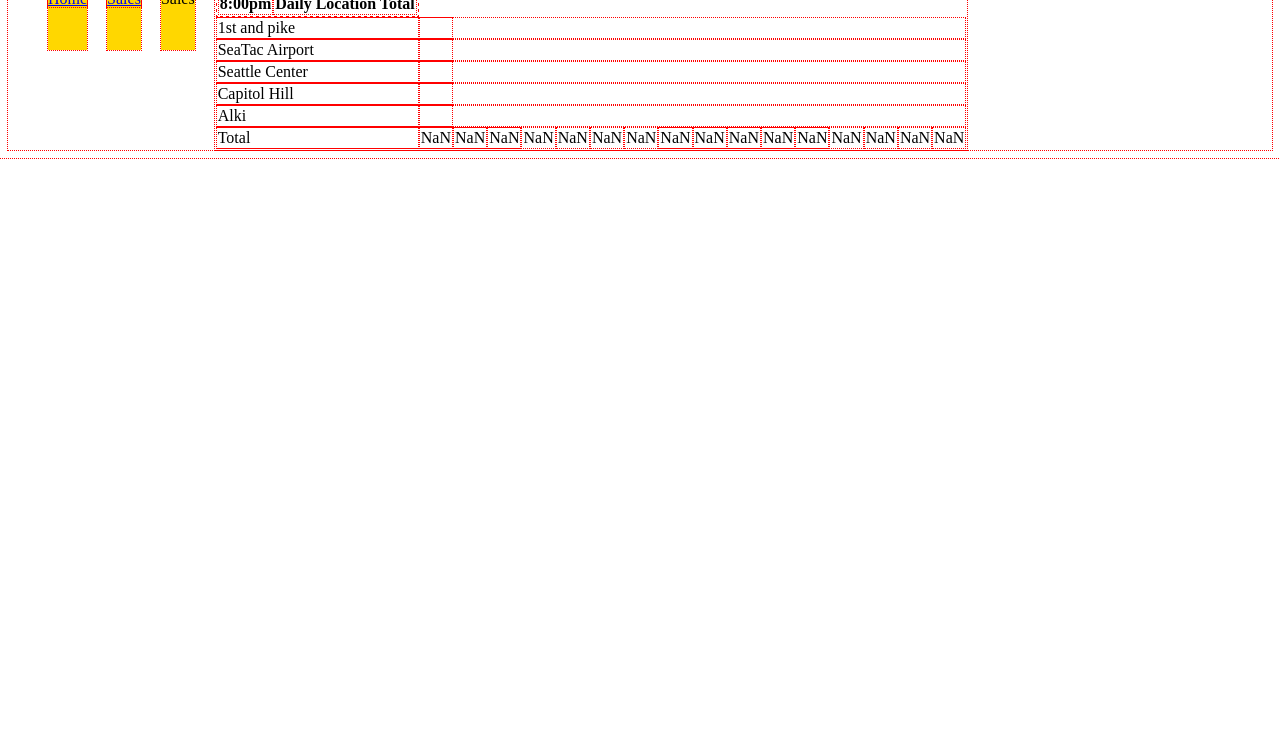
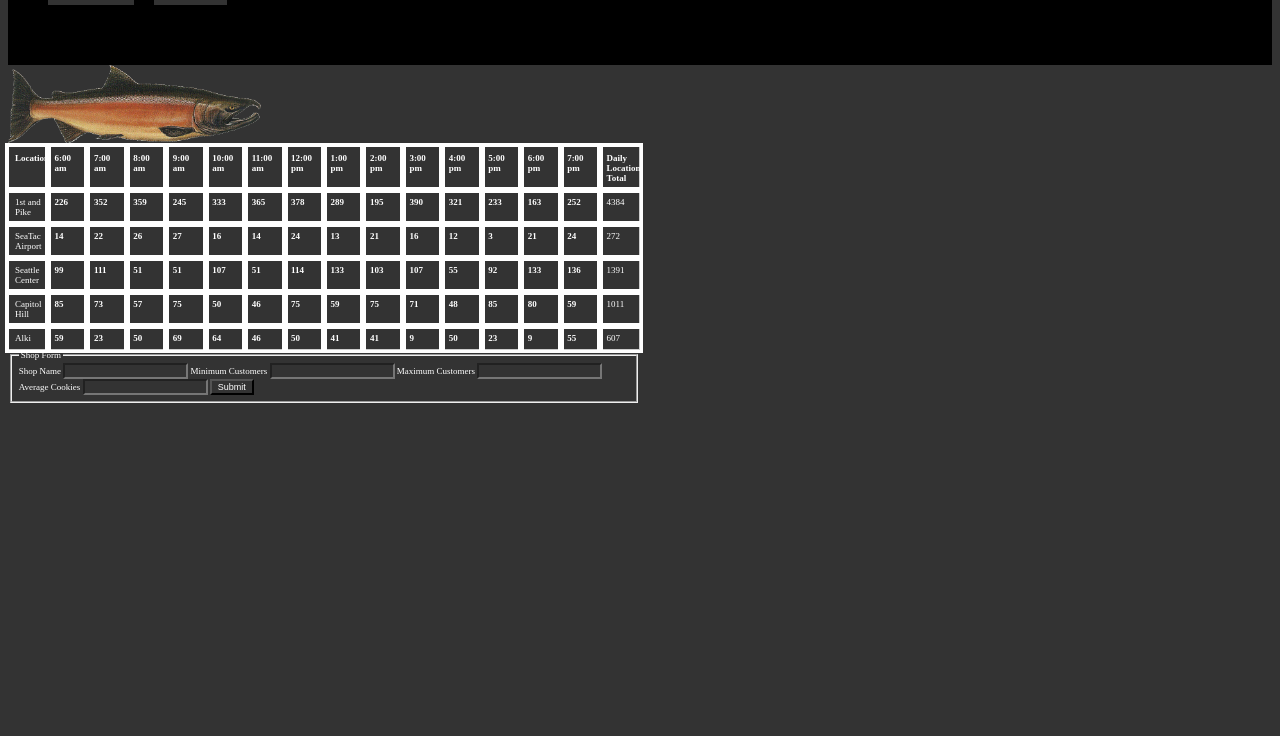
Before and after one commit to rttgg/Cookie-Stand, a plain HTML site: page html/sales.html in a window 1280 px wide. Shown: the part 64-800 px from the top of the page. Drawn offline with Linux system fonts and the light colour scheme.

Commit message:
adding img and styling

```diff
--- a/css/style.css
+++ b/css/style.css
@@ -1,50 +1,59 @@
-*{
-    box-sizing: border-box;
-    outline: dotted red 1px;
-
-}
-
-/* header {
-    background-color: blue;
-    height: 120px;
-
-} */
-
-nav {
-    padding-top: 30px;
 
 
-}
 
-nav li {
+header {
+    background-color:black;
+    height: 120px;
+  }
+
+  nav li {
     float: left;
     height: 60px;
-    background-color: gold;
     margin-right: 20px;
-}
+    list-style: none;
+  }
 
-main li {
-    float: left;
-    width: 200px;
-    white-space: nowrap;
-    overflow: hidden;
+  a {
+    font-size: 35px;
+  }
+  table, th, td {
+    border: 1px solid black;
+    border-collapse: collapse;
+    table-layout: fixed;
+    outline-style: solid;
+  }
 
-}
+  table {
+    width: 50%;
+    border-collapse: collapse;
+  }
 
-main ul {
-    width: 600px;
-    overflow: hidden;
-    padding: 0;
-    margin: auto;
+  th {
+    background: #333;
+    color: white;
+    font-weight: bold;
+  }
+  th, td {
+      background: #333;
+    padding: 6px;
+    border: 1px solid #ccc;
+    text-align: left;
+  }
+  *{
+    font-size: 9px;
+    background-color: #333;
+    color: white;
+  }
 
-}
+  img{
+    width: 20%;
+  }
 
-ul {
-    list-style: none;
+  ul{
+      color: mediumslateblue;
+  }
 
-}
+  form {
+      width: 50%;
 
-img {
-    width: 200px;
-    height: 200px;
-}
+  }
--- a/html/sales.html
+++ b/html/sales.html
@@ -1,30 +1,56 @@
-<!-- Calculate Daily Sales Projections (sales.html)
-We're going to assemble this web application bit by bit.!> -->
+<!DOCTYPE html>
+<html lang="en">
+<head>
 
+    <link rel="stylesheet" href="../css/style.css">
+    <title>Sales page</title>
+</head>
 
-
-<!DOCTYPE html>
-<html>
-    <head>
-        <title>Cookie-Stand-Sales</title>
-        <link rel="stylesheet" href="../css/style.css">
-    </head>
 <body>
     <header>
         <nav>
             <ul>
                 <li><a href="./index.html">Home</a></li>
-                    <li><a href="./sales.html">Sales</a></li>
-                    <li>Sales</li>
+                <li><a href="../html/sales.html">Sales</a></li>
             </ul>
         </nav>
     </header>
-        <main>
-            <table id="table-for-store">
 
-            </table>
+    <div id="masterImage">
+    <div id="addImageURL">
+    </div>
+  </div>
+  <table id="table head"></table>
+  <table id="1st and Pike"></table>
+  <table id="SeaTac Airport"></table>
+  <table id="Seattle Center"></table>
+  <table id="Capitol Hill"></table>
+  <table id="Alki"></table>
 
-        </main>
+  <!-- //making form submit -->
+
+    <form id="shop form">
+        <fieldset>
+            <legend>
+                Shop Form
+            </legend>
+            <label for="locationName">Shop Name</label>
+            <input name="locationName" type="text">
+
+            <label for="minCust">Minimum Customers</label>
+            <input name="minCust" type="text">
+
+            <label for="maxCust">Maximum Customers</label>
+            <input name="maxCust" type="text">
+
+            <label for="avgCookies">Average Cookies</label>
+            <input name="avgCookies" type="text">
+
+            <input type="submit">
+
+        </fieldset>
+    </form>
 <script src="../js/app.js"></script>
+
 </body>
 </html>
--- a/js/app.js
+++ b/js/app.js
@@ -1,132 +1,189 @@
+
 'use strict';
+// I will build objects using the min customers, max customer and average cookie sales.
+//This will be done using the locations as variables
 
-var tableForStore = document.getElementById('table-for-store');
-var shop = [];
-var openHour = ['6:00am','7:00am','8:00am','9:00am','10:00am','11:00am','12:00pm','1:00pm','2:00pm','3:00pm','4:00pm','5:00pm','6:00pm','7:00pm','8:00pm'];
+//Global Var
+var storeNameTBEl;
+var thEl;
+var thElTotal;
+var tdEl;
+var addImageURL;
+var masterImageURL;
+// var addInformationURL;
 
+//Image DOM manipulation
+masterImageURL = document.getElementById('masterImage');
+addImageURL = document.createElement('img');
+addImageURL.src = '/salmon.png';
+masterImageURL.appendChild(addImageURL);
+// addInformationURL = document.createElement('1st and Pike');
+// addInformationURL.src =
 
-// creating my constructor
-var SalmonCookieShop = function(location, minCust, maxCust, avgCookiesPerCust, avgCookiesPerHour = []){
-  this.location = location;
-  this.minCust = minCust;
-  this.maxCust = maxCust;
-  this.avgCookiesPerCust = avgCookiesPerCust;
-  this.avgCookiesPerHour = avgCookiesPerHour;
+var openAt6am = function(i){
+  var cookiesPerHour = [];
+  if(i === 12){
+    cookiesPerHour[i] = i +'pm';
+    console.log(cookiesPerHour[i]);
+  }
+  cookiesPerHour[i] = i +'am';
+  console.log(cookiesPerHour[i]);
+  return cookiesPerHour;
 };
 
 
-// creating my objects for each shop
-shop.push(new SalmonCookieShop('1st and pike', 23, 65, 6.3));
-shop.push(new SalmonCookieShop('SeaTac Airport', 3, 24, 1.2));
-shop.push(new SalmonCookieShop('Seattle Center', 11, 38, 3.7));
-shop.push(new SalmonCookieShop('Capitol Hill', 20, 38, 2.3));
-shop.push(new SalmonCookieShop('Alki', 2, 16, 4.6));
+//This is my store constructor. I will be using this to build my stores
+var SalmonCookieShop = function(locationName,minCust,maxCust,avgCookies, cookiesSoldArr){
+  this.locationName = locationName;
+  this.minCust = minCust;
+  this.maxCust = maxCust;
+  this.avgCookies = avgCookies;
+  this.cooikesSoldArr = cookiesSoldArr;
+};
+
+//Using the constructor to create stores and pushing them to an array
+//I will be using this arry make my code more DRY
+var firstAndPike = new SalmonCookieShop('1st and Pike',23,65,6.3,[]);
+var seaTac = new SalmonCookieShop('SeaTac Airport',3,24,1.2,[]);
+var seattleCenter = new SalmonCookieShop('Seattle Center',11,38,3.7,[]);
+var capitolHill = new SalmonCookieShop('Capitol Hill',20,38,2.3,[]);
+var alki = new SalmonCookieShop('Alki',2,16,4.6,[]);
+
+var shopArray = [];
+
+shopArray.push(firstAndPike);
+shopArray.push(seaTac);
+shopArray.push(seattleCenter);
+shopArray.push(capitolHill);
+shopArray.push(alki);
+
+//These are the functions that the store objects will be using
+//This is the function to add the random number of cutomers and average cookies bought
+SalmonCookieShop.prototype.randomCookiesSales = function(randomCustomer,cooikesSoldArr,avgCookies){
+  var totalCookies = 0;
+  var cookiesPerHour;
+  cooikesSoldArr = [];
+  var calcSales = 0;
+  for(var i = 6; i < 12; i++){
+    calcSales= this.randomCustomer()* avgCookies;
+    cooikesSoldArr.push(Math.floor(calcSales));
+    totalCookies = totalCookies + calcSales;
+    openAt6am(i);
+    cookiesPerHour = openAt6am(i);
+    if(cookiesPerHour=== i + 'am'){
+      cookiesPerHour.push(Math.floor(calcSales));
+    }
+  }
+  console.log(cookiesPerHour);
+  for(var j = 0; j <=8;j++){
+    calcSales = randomCustomer * avgCookies;
+    if(j !== 0){
+      calcSales= this.randomCustomer()* avgCookies;
+      cooikesSoldArr.push(Math.floor(calcSales));
+      totalCookies = totalCookies + calcSales;
+    }
+    else{
+      j = 12;
+      calcSales= this.randomCustomer()* avgCookies;
+      cooikesSoldArr.push(+Math.floor(calcSales));
+      totalCookies = totalCookies + calcSales;
+      j = 0;
+    }
+  }
+  return [cooikesSoldArr,totalCookies];
+};
+
+//The function will used to add all the tags and elements to the DOM
+//td element will be created and will add the location
+//next we can add text to the td and the stores will be in.
+SalmonCookieShop.prototype.addingToDOM = function(cooikesSoldArr, shopName){
+  tdEl = document.createElement('td');
+  tdEl.textContent = shopName;
 
 
-//creating salmoncookis shop object method
-//to find number of customers per hour
-SalmonCookieShop.prototype.numberCustomerPerHour = function(){
-  return Math.floor(Math.random() * (this.maxCust - this.minCust + 1) + this.minCust);
-};
-//to find number of cookies per hour
-SalmonCookieShop.prototype.cookiesPerHour = function(){
-  var customer = this.numberCustomerPerHour();
-  var cookies = this.avgCookiesPerCust * customer;
-  return Math.ceil(cookies);
-};
-//to find total number of cookies per hour
-SalmonCookieShop.prototype.totalCookiesPerHour = function(){
-  var total = 0;
-  for(var i = 0; i < openHour.length; i++){
-    var totalcookHour = this.cookiesPerHour();
-    this.avgCookiesPerHour.push(totalcookHour);
-    total += totalcookHour;
+  //The for loop will display the store name information on the page .
+  storeNameTBEl = document.getElementById(shopName);
+  storeNameTBEl.appendChild(tdEl);
+  for(var i = 0; i < 14; i++ ){
+    thEl = document.createElement('th');
+    thEl.textContent = cooikesSoldArr[0][i];
+    storeNameTBEl.appendChild(thEl);
   }
-  this.total = total;
+
+  //This will add the total at the bottom and append it TBEL
+  thElTotal = document.createElement('td');
+  thElTotal.textContent = Math.floor(cooikesSoldArr[1]);
+  storeNameTBEl.appendChild(thElTotal);
 };
 
-// make a table
-function makeHeader(){
-  var theadEl = document.createElement('thread');
-  var trEl = document.createElement('tr');
-  var thEl = document.createElement('th');
-  thEl.textContent = '';
-  trEl.appendChild(thEl);
-  for(var i = 0; i < openHour.length; i++){
-    //var thEl = document.createElement('th');
-    thEl.textContent = openHour[i];
-    trEl.appendChild(thEl);
-  }
-  thEl = document.createElement('th');
-  thEl.textContent = 'Daily Location Total';
-  theadEl.appendChild(trEl);
-  trEl.appendChild(thEl);
-  tableForStore.appendChild(theadEl);
-}
+//This function will add the random number of customers
+SalmonCookieShop.prototype.randomCustomer = function (){
+  return Math.floor(Math.random()* (this.maxCust-this.minCust))+ this.minCust;};
 
-// Add hourly sales to the table for each stores/shopes
-SalmonCookieShop.prototype.addRaw = function(){
-  if(this.avgCookiesPerHour.length === 0){
-    this.cookiesPerHour();
-  }
-
-  var trEl = document.createElement('tr');
-  var tdEl = document.createElement('td');
-  tdEl.textContent = this.location;
-  trEl.appendChild(tdEl);
-
-  for (var j = 0; j < this.avgCookiesPerHour.length; j++){
-    tdEl = document.createElement('td');
-    tdEl.textContent = this.avgCookiesPerHour[j];
-    trEl.appendChild(tdEl);
-  }
-
-  tdEl = document.createElement('td');
-  tdEl.textContent = this.total;
-  trEl.appendChild(tdEl);
-  tableForStore.appendChild(trEl);
+//This function will perform the main store functions
+SalmonCookieShop.prototype.addRaw = function(SalmonCookieShop,locationName){
+  var customer = SalmonCookieShop.randomCustomer();
+  var arrayOfCookiesSales = SalmonCookieShop.randomCookiesSales(customer,SalmonCookieShop.cooikesSoldArr,SalmonCookieShop.avgCookies);
+  SalmonCookieShop.addingToDOM(arrayOfCookiesSales,locationName);
+  return(arrayOfCookiesSales);
 };
 
-function totalPerLocation(){
-  var totalsInLocation = 0;
-  for (var i =0; i < shop.length; i++){
-    totalsInLocation += shop[i].total;
+//This is the function to add the time and the daily total to the page using DOM manipulation.
+var putTheTime = function(){
+  storeNameTBEl = document.getElementById('table head');
+  thEl = document.createElement('th');
+  thEl.textContent = ' Location';
+  storeNameTBEl.appendChild(thEl);
+  for(var i = 6; i < 12; i++){
+    thEl = document.createElement('th');
+    thEl.textContent = i + ':00 am';
+    storeNameTBEl.appendChild(thEl);
   }
-  return totalsInLocation;
-}
+  for(var j = 0;j < 8; j++){
+    if(j !== 0){
+      thEl = document.createElement('th');
+      thEl.textContent = j + ':00 pm';
+      storeNameTBEl.appendChild(thEl);
+    }
+    else{
+      thEl = document.createElement('th');
+      thEl.textContent = 12 + ':00 pm';
+      storeNameTBEl.appendChild(thEl);
+    }
+  }
+  if(j === 8){
+    thEl = document.createElement('th');
+    thEl.textContent = 'Daily Location Total';
+    storeNameTBEl.appendChild(thEl);
+  }
+};
 
-//add total to EACH ROW
-function makeTotalInRow(){
-  var tfootEl = document.createElement('tfoot');
-  var trEl = document.createElement('tr');
-  var tdEl = document.createElement('td');
-  tdEl.textContent = 'Total';
-  trEl.appendChild(tdEl);
+//this will be considered the master function to perfrom most of what needs to happen
+var doAllFunction = function(SalmonCookieShop){
+  SalmonCookieShop.addRaw(SalmonCookieShop, SalmonCookieShop.locationName);
+};
 
-  for(var i = 0; i < openHour.length; i++){
-    tdEl = document.createElement('td');
-    var totalPerHour = 0;
-    for (var j = 0; j < shop.length; j++){
-      totalPerHour += shop[j].avgCookiesPerHour[i];
-    }
-    tdEl.textContent = totalPerHour;
-    trEl.appendChild(tdEl);
+var callingDoAllFunction = function(shopArray){
+  for (var i = 0; i < shopArray.length; i++){
+    doAllFunction(shopArray[i]);
+
   }
+};
 
-  tdEl = document.createElement('td');
-  tdEl.textContent = totalPerLocation();
-  trEl.appendChild(tdEl);
-  tfootEl.appendChild(trEl);
-  tableForStore.appendChild(tfootEl);
-}
 
-//populate the page
-function makePage(){
-  makeHeader();
-  for(var i = 0; i <shop.length; i++){
-    shop[i].addRaw();
-  }
-  makeTotalInRow();
-}
+//making form
+var form = document.getElementById('shop form');
+var handleFormSubmit = function(formSubmitEvent){
+  formSubmitEvent.preventDefault();
+  var locationNameForm = formSubmitEvent.target['locationName'].value;
+  var minCustForm = formSubmitEvent.target['minCust'].value;
+  var maxCustForm = formSubmitEvent.target['maxCust'].value;
+  var avgCookieForm = formSubmitEvent.target['avgCookies'].value;
+  var newShop = new SalmonCookieShop(locationNameForm,minCustForm,maxCustForm,avgCookieForm);
+  shopArray.push(newShop);
+  console.log(shopArray);
+};
 
-makePage();
+putTheTime();
+callingDoAllFunction(shopArray);
+form.addEventListener('submit', handleFormSubmit);
```
Also changed, not shown: index.html (+23 -15 lines), js/test.js (added, +91 -0 lines), chinook.jpg (added), cutter.jpeg (added), family.jpg (added), fish.jpg (added), frosted-cookie.jpg (added), salmon.png (added), shirt.jpg (added), 1 other file. Lines whose indentation alone changed are shown as unchanged.
